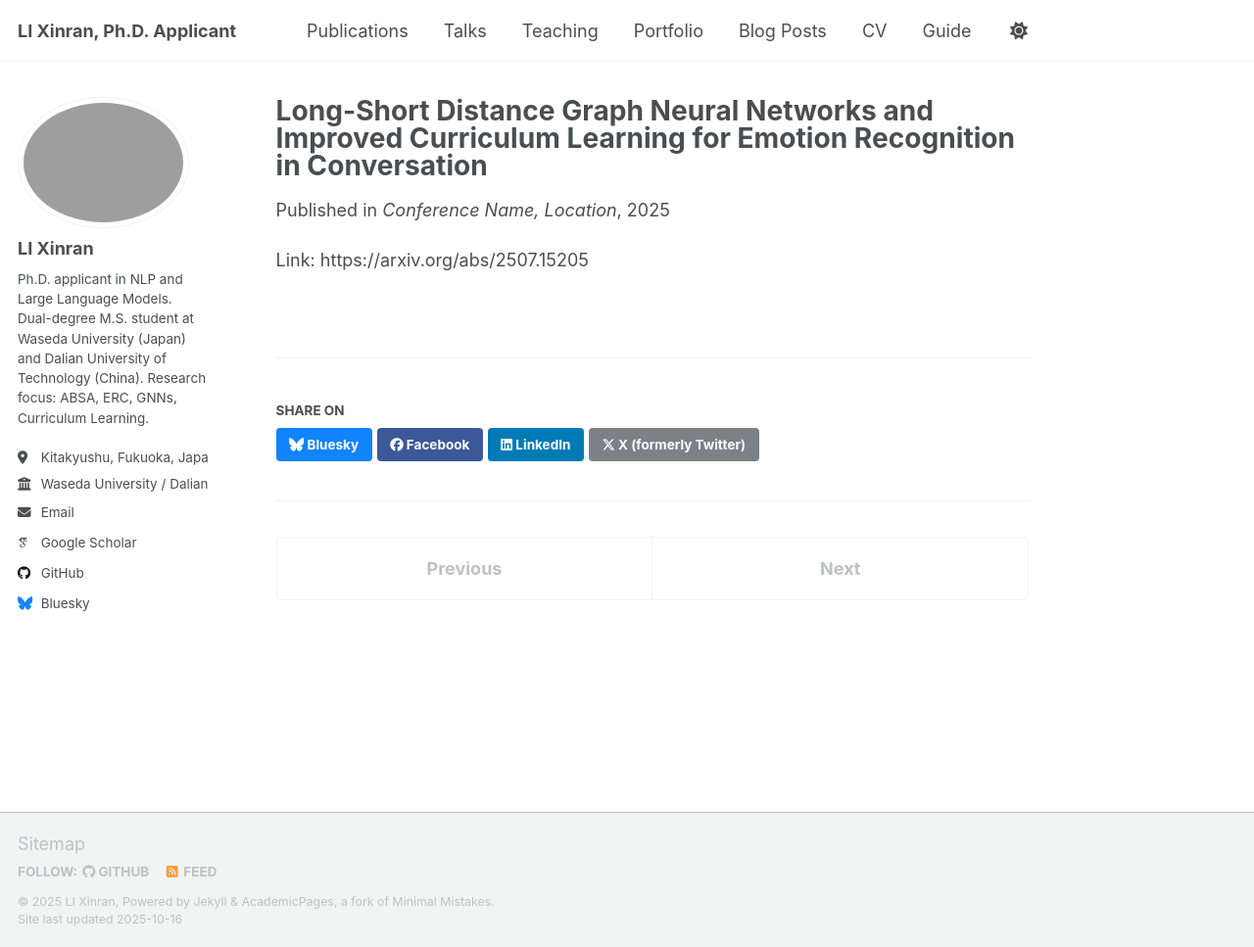
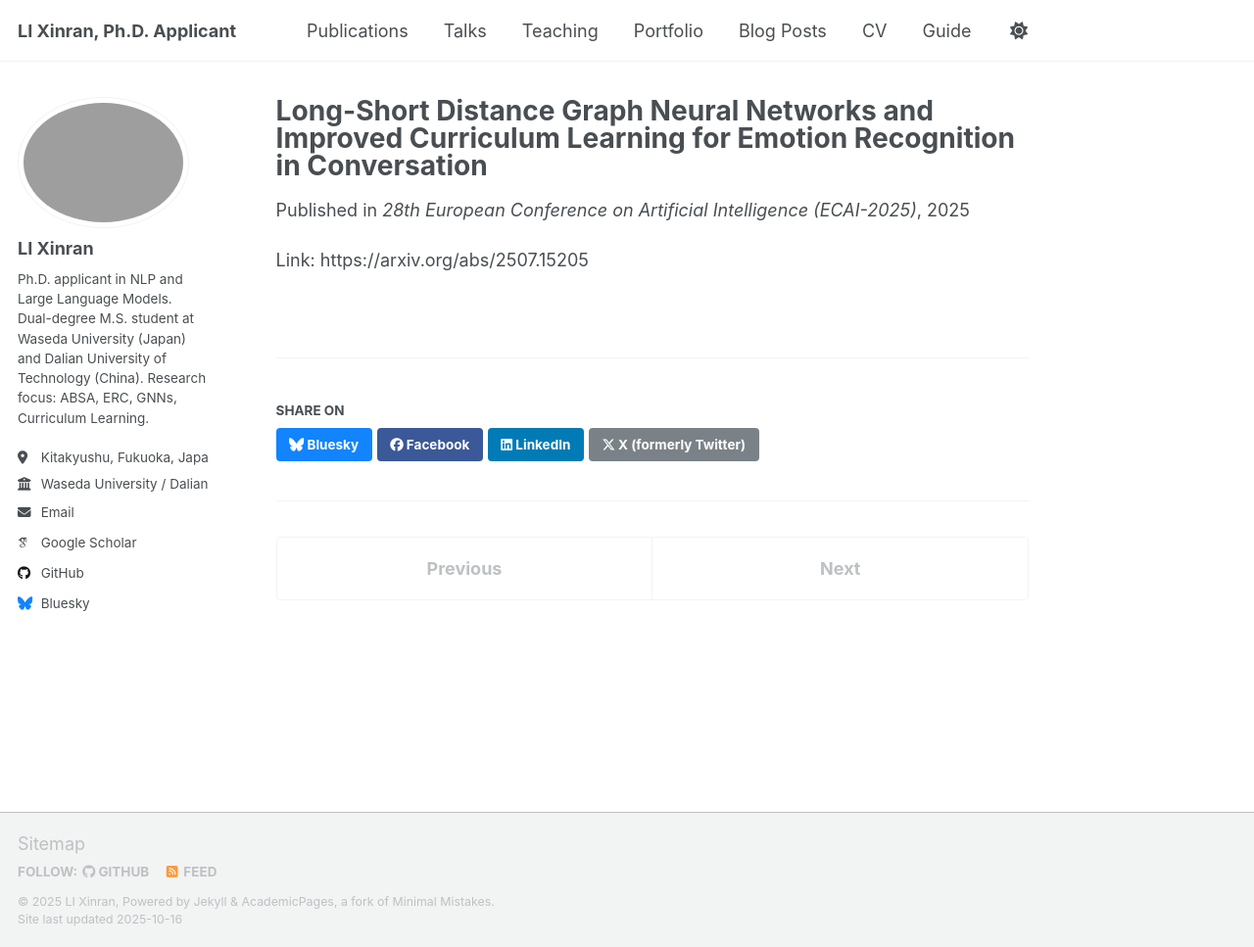
Before and after one commit to LiXinran6/LiXinran6.github.io, a Jekyll site: the page built from _publications/2025_LSDGNN.md, in a window 1280 px wide and 967 px high. Shown: the whole window at 98% size. Built offline with Jekyll 4.4.1, drawn with Linux system fonts in a browser that asks for light colours; some web fonts are replaced; a script that is not in the unit is left out.

Commit message:
Update 2025_LSDGNN.md

```diff
--- a/_publications/2025_LSDGNN.md
+++ b/_publications/2025_LSDGNN.md
@@ -4,8 +4,7 @@ collection: publications
 category: conferences
 permalink: /publication/2025-06-08-LSD-GNN-ERC
 excerpt: "This paper proposes Long-Short Distance Graph Neural Networks combined with improved curriculum learning for emotion recognition in conversations."
-date: 2025-06-08
-venue: "Conference Name, Location"  # 请替换为实际会议名称和地点
+venue: "28th European Conference on Artificial Intelligence (ECAI-2025)"
 abstract: "This work introduces Long-Short Distance Graph Neural Networks (LSD-GNNs) to model both local and global contextual dependencies in conversations for emotion recognition. An improved curriculum learning strategy is applied to optimize training. Experiments show the proposed model outperforms previous approaches on benchmark datasets."
 ---
 Link: https://arxiv.org/abs/2507.15205
```
